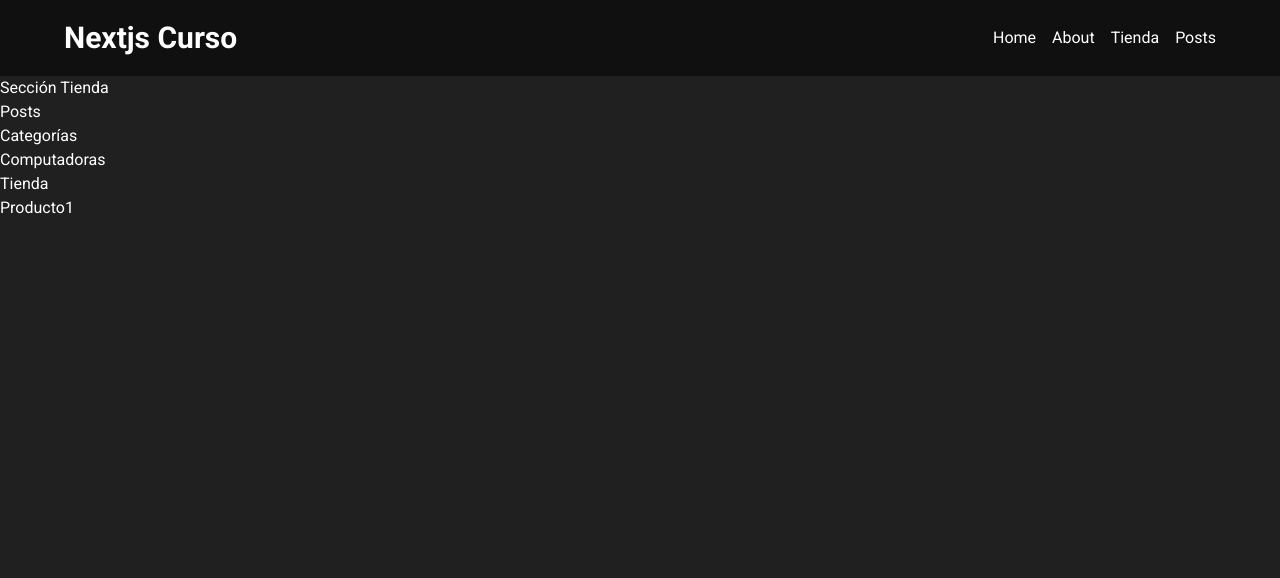
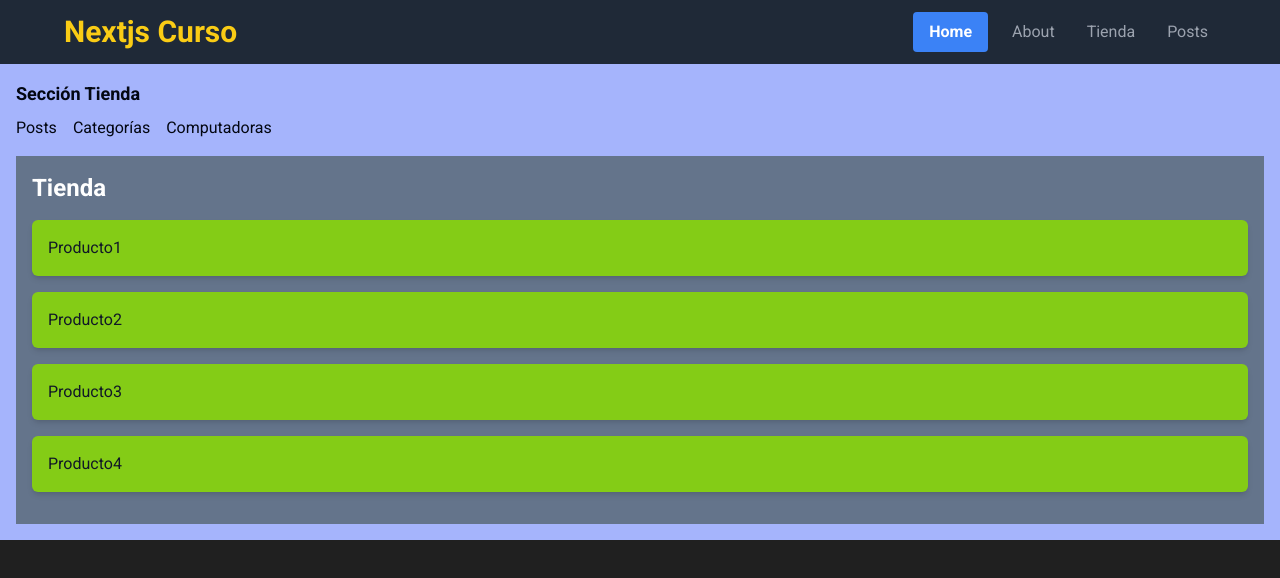
Before and after one commit to pedro-donoso/mynextjs, a Next.js app: page /tienda in a window 1280 px wide. Shown: the top 578 px of the page. Built offline with nearby package versions, Linux system fonts and the light colour scheme.

Commit message:
agrego colores tailwind

```diff
--- a/app/posts/Posts.css
+++ b/app/posts/Posts.css
@@ -3,5 +3,5 @@
     grid-template-columns: repeat(3, 1fr);
     grid-gap: 1rem;
     margin: 1rem 0;
-    padding: 4rem;
+    padding: 2rem;
 }
--- a/app/posts/[postId]/page.jsx
+++ b/app/posts/[postId]/page.jsx
@@ -11,23 +11,23 @@ async function Page({ params }) {
   const post = await loadPost(params.postId);
 
   return (
-    <div>
-      <p>
-        Estás viendo la Publicación <strong>N°{params.postId}</strong>{" "}
+    <div className="p-5">
+    <p className="text-yellow-500">
+        Estás viendo la Publicación <strong className="font-bold">N°{params.postId}</strong>{" "}
     </p>
     {post && (
         <div>
-          <h2>
+            <h2 className="text-xl font-bold mb-2">
                 {post.id}. {post.title}
             </h2>
-          <p>
-            <strong>Description: </strong>
+            <p className="text-gray-100">
+                <strong className="font-bold">Description: </strong>
                 {post.body}
             </p>
 
-          <hr />
+            <hr className="my-4 border-gray-300" />
 
-          <h3>Otras Publicaciones</h3>
+            <h3 className="text-lg font-bold mb-2">Otras Publicaciones: </h3>
 
             <Suspense fallback={<div>Cargando Publicaciones...</div>}>
                 <Posts />
@@ -35,6 +35,7 @@ async function Page({ params }) {
         </div>
     )}
 </div>
+
   );
 }
 
--- a/app/tienda/layout.jsx
+++ b/app/tienda/layout.jsx
@@ -6,22 +6,23 @@ export const metadata = {
 
 export default function TiendaLayout({ children }) {
   return (
-    <div>
-      <nav>
-        <h3>Sección Tienda</h3>
-        <ul>
+    <div className="p-4 bg-indigo-300">
+    <nav className="mb-4">
+        <h3 className="text-lg font-bold mb-2 text-gray-950">Sección Tienda</h3>
+        <ul className="flex space-x-4">
             <li>
-            <Link href='/posts/'>Posts</Link>
+                <Link href="/posts/" className="text-gray-950 hover:text-blue-700">Posts</Link>
             </li>
             <li>
-            <Link href='/tienda/categorias/'>Categorías</Link>
+                <Link href="/tienda/categorias/" className="text-gray-950 hover:text-blue-700">Categorías</Link>
             </li>
             <li>
-            <Link href='/tienda/categorias/computadoras/'>Computadoras</Link>
+                <Link href="/tienda/categorias/computadoras/" className="text-gray-950 hover:text-blue-700">Computadoras</Link>
             </li>
         </ul>
     </nav>
     {children}
 </div>
+
   );
 }
--- a/app/tienda/page.jsx
+++ b/app/tienda/page.jsx
@@ -1,14 +1,17 @@
 function Tienda() {
     return (
-        <div>
-            <h1>Tienda</h1>
+        <div class="p-4 bg-slate-500">
+    <h1 class="text-2xl font-bold mb-4">Tienda</h1>
 
-            <ul>
-                <li>
-                    Producto1
-                </li>
-            </ul>
-        </div>
+    <ul>
+        <li class="p-4 shadow-md rounded-md mb-4 bg-lime-500 text-gray-900">Producto1</li>
+        <li class="p-4 shadow-md rounded-md mb-4 bg-lime-500 text-gray-900">Producto2</li>
+        <li class="p-4 shadow-md rounded-md mb-4 bg-lime-500 text-gray-900">Producto3</li>
+        <li class="p-4 shadow-md rounded-md mb-4 bg-lime-500 text-gray-900">Producto4</li>
+    </ul>
+</div>
+
+
     )
 }
 
--- a/components/Navbar.jsx
+++ b/components/Navbar.jsx
@@ -3,22 +3,22 @@ import "./Navbar.css"
 
 export default function Navbar() {
   return (
-    <nav className='navbar py-5'>
+    <nav className='navbar py-5 bg-gray-800 flex h-16 items-center justify-between'>
       <Link href="/">
-      <h1 className='text-3xl font-bold'>Nextjs Curso</h1>
+      <h1 className='text-3xl font-bold text-yellow-400'>Nextjs Curso</h1>
       </Link>
 
       <ul>
-        <li>
+        <li className='bg-blue-500 hover:bg-blue-700 active:bg-blue-900 text-white font-bold py-2 px-4 rounded'>
           <Link href="/">Home</Link>
         </li>
-        <li>
+        <li className='relative inline-flex items-center justify-center rounded-md p-2 text-gray-400 hover:bg-gray-700 hover:text-white focus:outline-none focus:ring-2 focus:ring-inset focus:ring-white'>
           <Link href="/about">About</Link>
         </li>
-        <li>
+        <li className='relative inline-flex items-center justify-center rounded-md p-2 text-gray-400 hover:bg-gray-700 hover:text-white focus:outline-none focus:ring-2 focus:ring-inset focus:ring-white'>
           <Link href="/tienda">Tienda</Link>
         </li>
-        <li>
+        <li className='relative inline-flex items-center justify-center rounded-md p-2 text-gray-400 hover:bg-gray-700 hover:text-white focus:outline-none focus:ring-2 focus:ring-inset focus:ring-white'>
           <Link href="/posts">Posts</Link>
         </li>
       </ul>
--- a/components/PostCard.jsx
+++ b/components/PostCard.jsx
@@ -7,15 +7,15 @@ function PostCard({ post }) {
   }
 
   return (
-    <div className="bg-gray-950 p-5">
-      <Link href={`/posts/${post.id}`}>
-        <h2>
-          {post.id}. {post.title}
+    <div className="bg-gray-800 p-5 rounded-lg shadow-md">
+    <Link href={`/posts/${post.id}`}>
+        <h2 className="text-xl font-bold text-yellow-500 mb-2 cursor-pointer hover:text-gray-300">
+            {post.id}. {post.title}
         </h2>
-      </Link>
+    </Link>
+    <p className="text-gray-200">{post.body}</p>
+</div>
 
-      <p className="text-slate-200">{post.body}</p>
-    </div>
   );
 }
 
```
Lines whose indentation alone changed are shown as unchanged.
